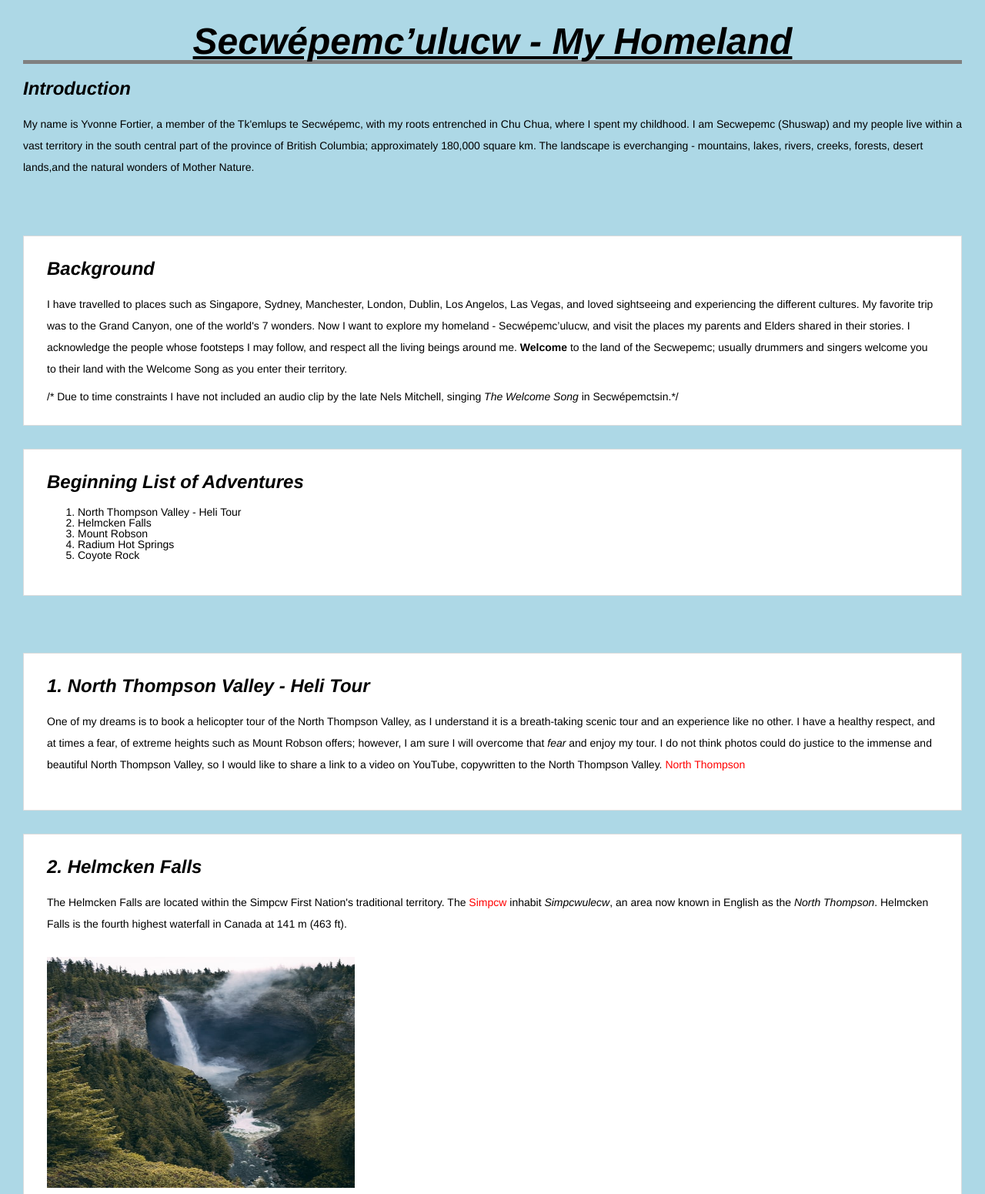
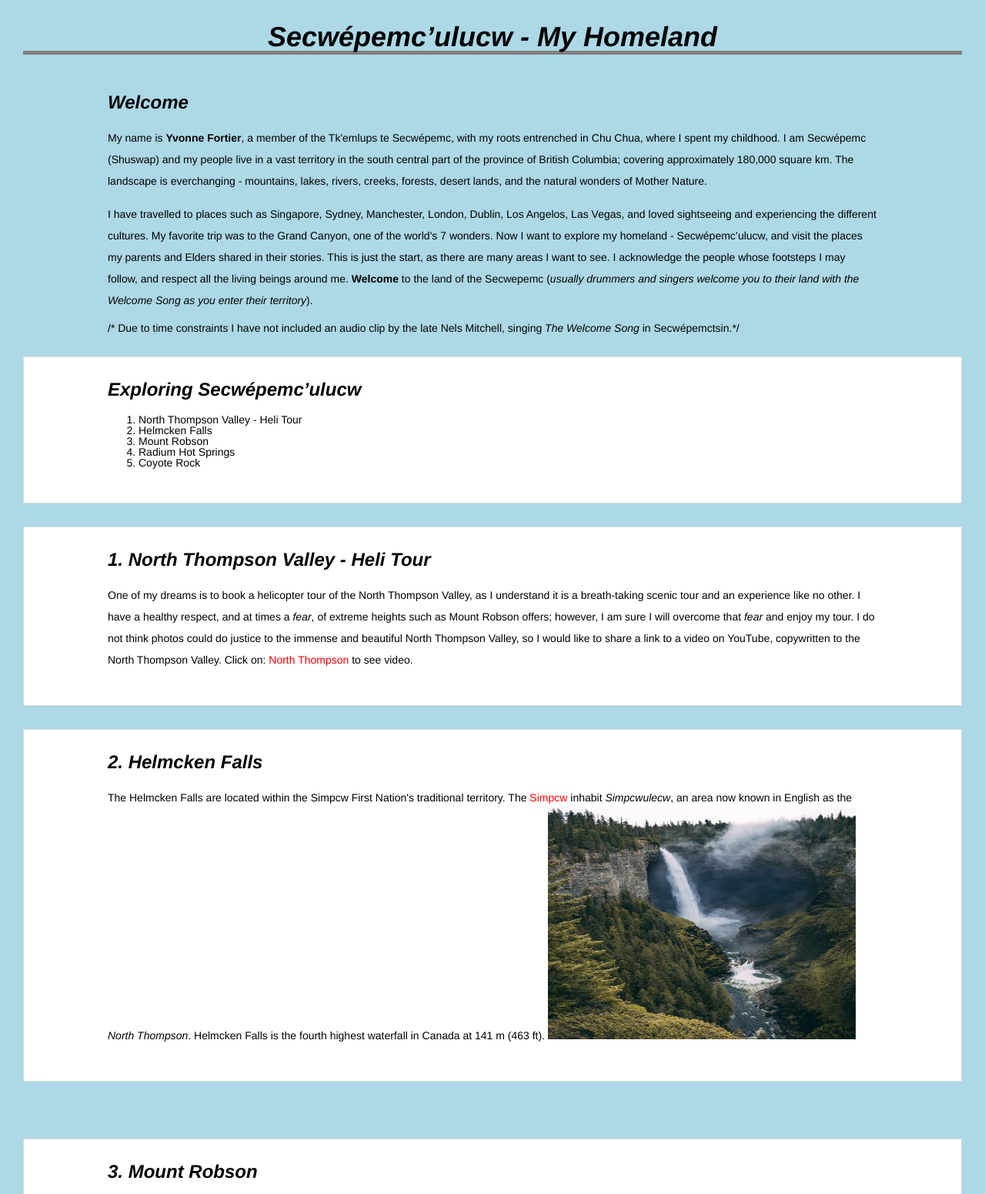
Before and after one commit to ymfortier/Website, a plain HTML site: page index.html in a window 1280 px wide. Shown: the top 1551 px of the page at 77% size. Drawn offline with Linux system fonts and the light colour scheme.

Commit message:
Update index.html
updated index- container

```diff
--- a/index.html
+++ b/index.html
@@ -1,5 +1,6 @@
 <!DOCTYPE html>
 <html lang="en">
+
 <head>
   <title>Secwépemc’ulucw - My Homeland</title>
   <meta charset="utf-8">
@@ -7,24 +8,20 @@
 </head>
 <body>
 <!-- Hello there -->
+
 <header>
-  <h1 class="title">Secwépemc’ulucw - My Homeland</h1>
-    <h2>Introduction</h2>
-    <p>My name is Yvonne Fortier, a member of the Tk'emlups te Secwépemc, with my roots entrenched in Chu Chua, where I spent my childhood. I am Secwepemc (Shuswap) and my people live within a vast territory in the south central part of the province of British Columbia; approximately 180,000 square km. The landscape is everchanging - mountains, lakes, rivers, creeks, forests, desert lands,and the natural wonders of Mother Nature.
-  </p>
+  <h1>Secwépemc’ulucw - My Homeland</h1>
   </header>
 
-<div class="banner">
+  <div class=container 1><h2>Welcome</h2>
+  <p>My name is <strong>Yvonne Fortier</strong>, a member of the Tk'emlups te Secwépemc, with my roots entrenched in Chu Chua, where I spent my childhood. I am Secwépemc (Shuswap) and my people live in a vast territory in the south central part of the province of British Columbia; covering approximately 180,000 square km. The landscape is everchanging - mountains, lakes, rivers, creeks, forests, desert lands, and the natural wonders of Mother Nature.</p>
+  <p>I have travelled to places such as Singapore, Sydney, Manchester, London, Dublin, Los Angelos, Las Vegas, and loved sightseeing and experiencing the different cultures. My favorite trip was to the Grand Canyon, one of the world's 7 wonders. Now I want to explore my homeland - Secwépemc’ulucw, and visit the places my parents and Elders shared in their stories. This is just the start, as there are many areas I want to see. I acknowledge the people whose footsteps I may follow, and respect all the living beings around me. <strong>Welcome</strong> to the land of the Secwepemc (<i>usually drummers and singers welcome you to their land with the Welcome Song as you enter their territory</i>).</p>
+    /* Due to time constraints I have not included an audio clip by the late Nels Mitchell, singing <i>The Welcome Song</i> in Secwépemctsin.*/
 </div>
 
 <section>
-  <h2>Background</h2>
-  <p>I have travelled to places such as Singapore, Sydney, Manchester, London, Dublin, Los Angelos, Las Vegas, and loved sightseeing and experiencing the different cultures. My favorite trip was to the Grand Canyon, one of the world's 7 wonders. Now I want to explore my homeland - Secwépemc’ulucw, and visit the places my parents and Elders shared in their stories. I acknowledge the people whose footsteps I may follow, and respect all the living beings around me. <strong>Welcome</strong> to the land of the Secwepemc; usually drummers and singers welcome you to their land with the Welcome Song as you enter their territory.</p>
-  /* Due to time constraints I have not included an audio clip by the late Nels Mitchell, singing <i>The Welcome Song</i> in Secwépemctsin.*/
-</section>
+<div class=container 2><h2>Exploring Secwépemc’ulucw</h2>
 
-<section>
-  <h2>Beginning List of Adventures</h2>
   <ol>
     <li>North Thompson Valley - Heli Tour</li>
     <li>Helmcken Falls</li>
@@ -33,67 +30,69 @@
     <li>Coyote Rock</li>
   </ol>
   </section>
-  <br>
-<section>
-  <h2>1. North Thompson Valley - Heli Tour</h2>
-  <p>One of my dreams is to book a helicopter tour of the North Thompson Valley, as I understand it is a breath-taking scenic tour and an experience like no other. I have a healthy respect, and at times a fear, of extreme heights such as Mount Robson offers; however, I am sure I will overcome that <em>fear</em> and enjoy my tour. I do not think photos could do justice to the immense and beautiful North Thompson Valley, so I would like to share a link to a video on YouTube, copywritten to the North Thompson Valley.
-
-<a href= "https://www.youtube.com/embed/kswYHWJwbN0" target=_blank">North Thompson </a>
-</section>
+</div>
 
   <section>
-  <h2>2. Helmcken Falls</h2>
-  <p>The Helmcken Falls are located within the Simpcw First Nation's traditional territory. The <a href="http://www.simpcw.com" target="_blank">Simpcw</a> inhabit <i>Simpcwulecw</i>, an area now known in English as the <i>North Thompson</i>. Helmcken Falls is the fourth highest waterfall in Canada at 141 m (463 ft). </p>
-  <br>
+  <div class=container 3><h2>1. North Thompson Valley - Heli Tour</h2>
+
+  <p>One of my dreams is to book a helicopter tour of the North Thompson Valley, as I understand it is a breath-taking scenic tour and an experience like no other. I have a healthy respect, and at times a <em>fear</em>, of extreme heights such as Mount Robson offers; however, I am sure I will overcome that <em>fear</em> and enjoy my tour. I do not think photos could do justice to the immense and beautiful North Thompson Valley, so I would like to share a link to a video on YouTube, copywritten to the North Thompson Valley. Click on: <a href= "https://www.youtube.com/embed/kswYHWJwbN0" target=_blank">North Thompson </a> to see video.
+  </p>
+  </section>
+</div>
+
+  <section>
+  <div class=container 4><h2>2. Helmcken Falls</h2>
+
+  <p>The Helmcken Falls are located within the Simpcw First Nation's traditional territory. The <a href="http://www.simpcw.com" target="_blank">Simpcw</a> inhabit <i>Simpcwulecw</i>, an area now known in English as the <i>North Thompson</i>. Helmcken Falls is the fourth highest waterfall in Canada at 141 m (463 ft).
+
   <img src="Images/Helmc-Falls.jpg"
   alt="Photo of Helmcken Falls"
   width="400" />
   </section>
+</div>
   <br>
+
   <section>
-  <h2>3. Mount Robson</h2>
-  <p>Mount Robson is the highest point in the Canadian Rockies,and is the second highest peak in B.C., at2,975m (9,760 ft). There are only about 10% of successful climbs to the top of Mount Robson, as there is no easy way to the summit and bad weather can be a deterrent.
+  <div class=container 5><h2>3. Mount Robson</h2>
+
+  <p>Mount Robson is the highest point in the Canadian Rockies, and is the second highest peak in B.C., at 2,975m (9,760 ft). There are only about 10% successful climbs to the top of Mount Robson, as there is no easy way to the summit and bad weather can be a deterrent.
   <br>
   <img src="Images/mt-robson.jpg"
   alt="Photo of Mt. Robson"/>
   </section>
+</div>
   <br>
+
   <section>
-  <h2>4. Radium Hot Springs</h2>
-  <p>There are two large pools, one with a temperature of 39 degrees Celsius, and 29 degrees Celsius. If you can stand the heat, there is a "Plunge Pool", with a temperature of 44 degrees Celsius. <i>Notes to self</i>:
-  <ul>
+  <div class=container 6><h2>4. Radium Hot Springs</h2>
+
+  <p>There are two large pools: one with a temperature of 39 degrees Celsius, and the other 29 degrees Celsius. If you can stand the heat, there is a "Plunge Pool", with a temperature of 44 degrees Celsius.</p>
+  <ul>Notes:
     <li>Bring Swim Suit</li>
     <li>Book spa therapy</li>
     <li>Check out local activities</li>
   </ul>
-</p>
   <br>
   <img src="Images/hot-springs.jpg"
   alt="Photo of Radium Hot Springs"/>
   </section>
+</div>
   <br>
 
   <section>
-  <h2>5. Coyote Rock</h2>
+  <div class=container 7><h2>5. Coyote Rock</h2>
+
   <p>Located within the Skeetchestn Indian Band's traditional territory. The "Coyote Rock" holds cultural significance and is also known as a balancing rock. In the past similar rocks existed throughout the larger Secwepemc Nation, and it is believed the rocks were put there by Grandfather Coyote to delienate territories. </p>
   <br>
   <img src="Images/coyote-rock.jpg"
   alt="Photo of Coyote Rock"/>
   </section>
-  <!--Insert the Travelling Song-->
+</div>
 
-  <br>
-<footer id="footer">
+<div class=container 8><footer id="footer">
   <p>Website by Y.Fortier (student project). This is just a glimpse into the Secwépemc’ulucw, and I welcome you to visit the land I love. Photo Credits: www.pixabay.com; Video: North Thompson Association.</p>
   <a href="#footer">Footer</a>
-
-/* <div class="container"
-<section>
-  <h2>Container 1</h2>
-</section>
-<section>
-  <h3>Container 2</h3>
-</section> */
+</div>
 
 </body>
 </html>
```
Lines whose indentation alone changed are shown as unchanged.
